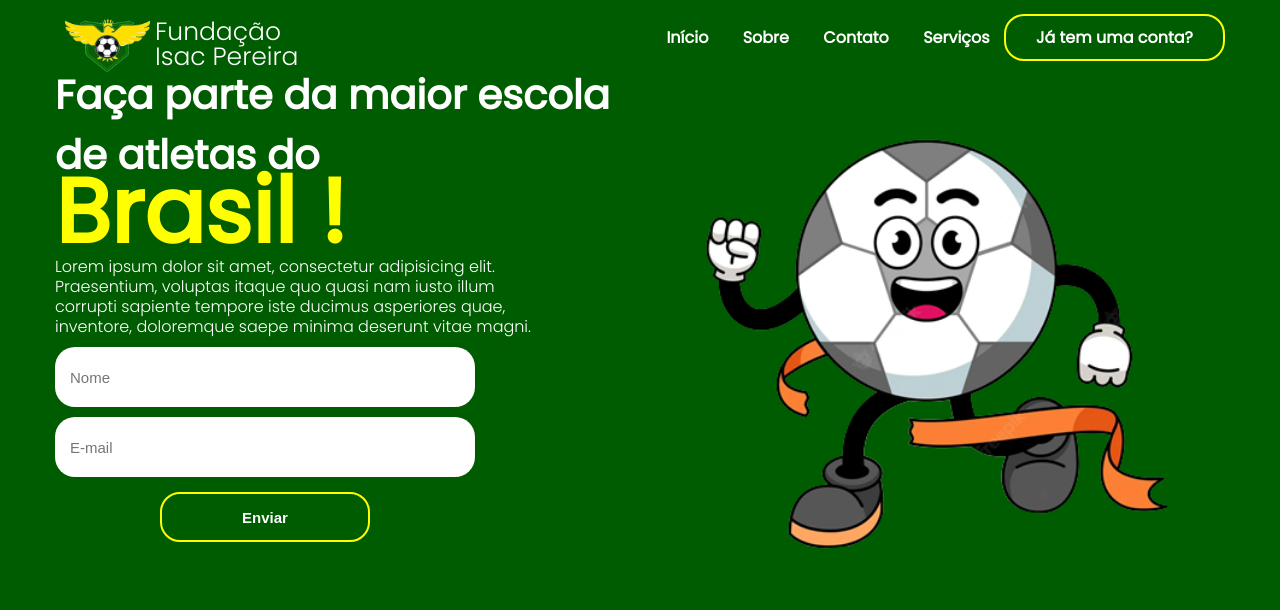
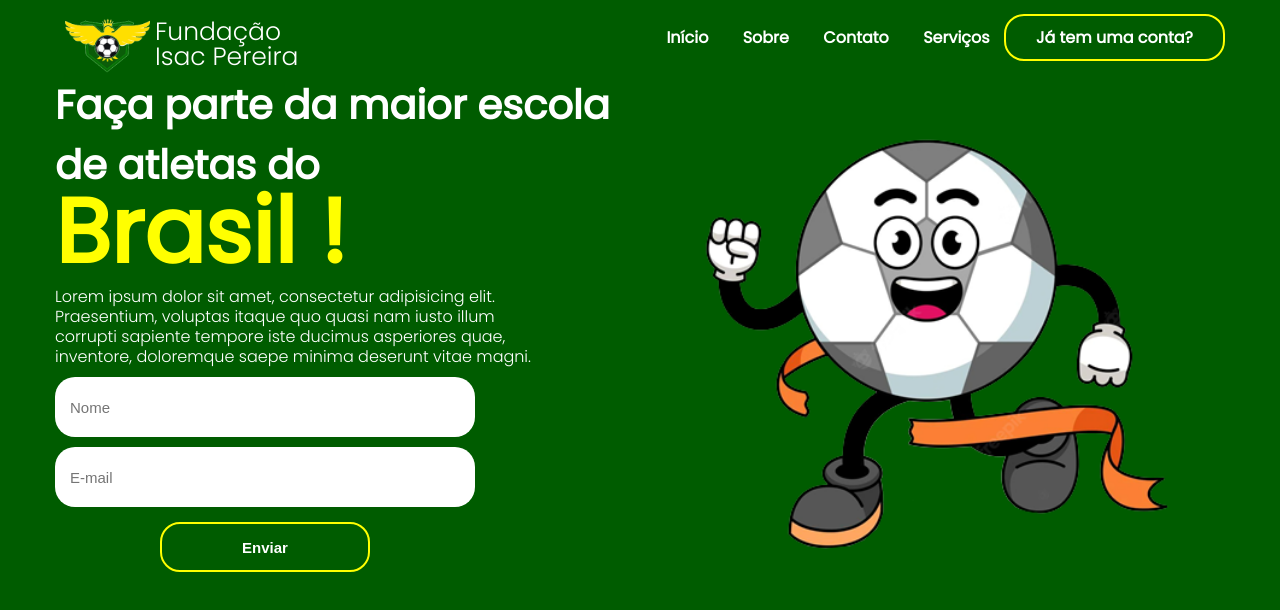
Before and after one commit to murilononato/Futebol, a plain HTML site: page index.html in a window 1280 px wide. Drawn offline with Linux system fonts and the light colour scheme.

Commit message:
atualizacao

```diff
--- a/estilos/style.css
+++ b/estilos/style.css
@@ -43,7 +43,8 @@ li{
 
 h2{
     font-size: 40px;
-    margin-top: -20px;
+    margin-top: -10px;
+    padding-bottom: 10px;
 }
 
 aside{
```
Also changed, not shown: index.html (+1 -1 lines).
